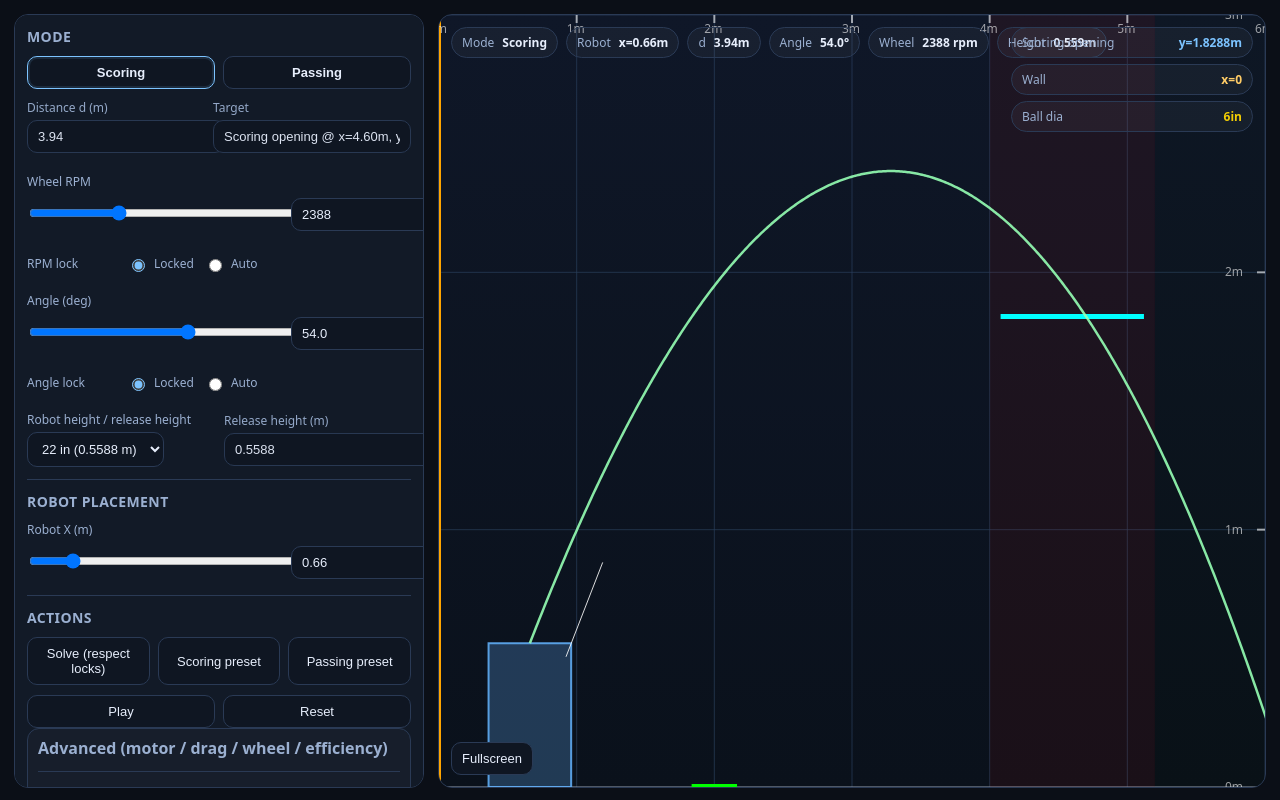
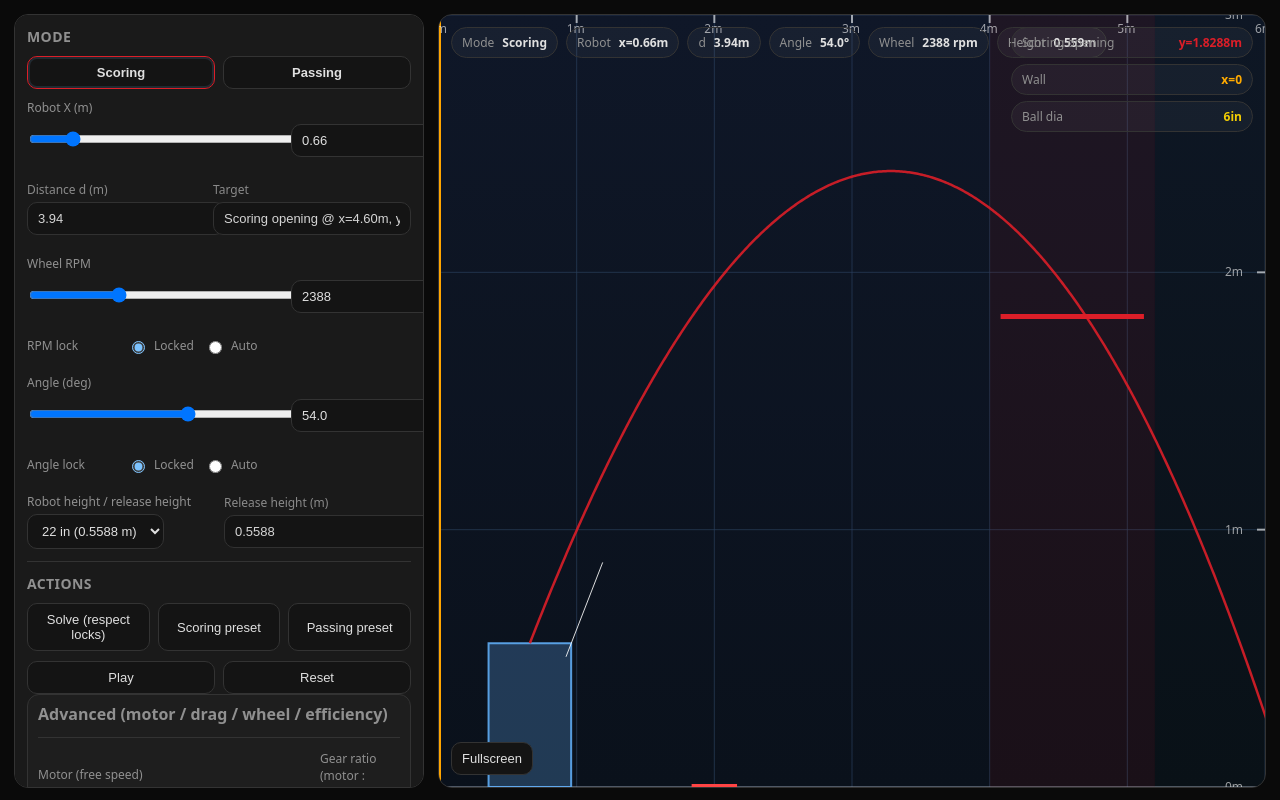
Before and after one commit to team5142/RoboDominators_2026, a plain HTML site: page src/main/java/frc/robot/TrajectoryCalculator/Rebuilt_Shooter_Trajectories.html in a window 1280 px wide. Drawn offline with Linux system fonts and the light colour scheme.

Commit message:
Updates to trajectories calculator.

```diff
--- a/src/main/java/frc/robot/TrajectoryCalculator/Rebuilt_Shooter_Trajectories.html
+++ b/src/main/java/frc/robot/TrajectoryCalculator/Rebuilt_Shooter_Trajectories.html
@@ -6,9 +6,9 @@
   <title>FRC REBUILT – Shooter Sim (Scoring / Passing)</title>
   <style>
     :root{
-      --bg:#0b0f17; --panel:#121a27; --panel2:#0f1622; --text:#e7eefc; --muted:#9bb0d1;
-      --accent:#7cc3ff; --accent2:#7dffb0; --warn:#ffcc66; --bad:#ff6b6b; --grid:#22314a;
-      --line:#2a3a55;
+      --bg:#0a0a0a; --panel:#1a1a1a; --panel2:#141414; --text:#e0e0e0; --muted:#909090;
+      --accent:#dc1e28; --accent2:#ff4444; --warn:#ffaa00; --bad:#ff3333; --grid:#2a2a2a;
+      --line:#333333;
     }
     html,body{height:100%; margin:0; background:var(--bg); color:var(--text); font-family:system-ui, -apple-system, Segoe UI, Roboto, Arial, sans-serif;}
     .wrap{display:grid; grid-template-columns: 410px 1fr; gap:14px; padding:14px; box-sizing:border-box; height:100vh;}
@@ -71,8 +71,21 @@
       <button id="btnPassing">Passing</button>
     </div>
 
-    <!-- Top controls order: Distance, RPM, Angle, Robot Height -->
+    <!-- Top controls order: Robot Placement, Distance, RPM, Angle, Robot Height -->
     <div class="topControls">
+      <!-- 1. Robot placement FIRST -->
+      <div class="row">
+        <div class="col">
+          <label id="lblRobotX">Robot X (m)</label>
+          <input id="robotX" type="range" min="0" max="3.9" step="0.01" value=".66" />
+        </div>
+        <div style="width:120px;">
+          <label>&nbsp;</label>
+          <input id="robotXNum" type="number" step="0.01" value=".66" />
+        </div>
+      </div>
+
+      <!-- 2. Distance (readonly) -->
       <div class="row readonly">
         <div class="col">
           <label>Distance d (m)</label>
@@ -84,6 +97,7 @@
         </div>
       </div>
 
+      <!-- 3. Wheel RPM -->
       <div class="row">
         <div class="col">
           <label>Wheel RPM</label>
@@ -104,6 +118,7 @@
         </div>
       </div>
 
+      <!-- 4. Angle -->
       <div class="row">
         <div class="col">
           <label>Angle (deg)</label>
@@ -124,32 +139,19 @@
         </div>
       </div>
 
+      <!-- 5. Robot height LAST -->
       <div class="row">
         <div class="col">
           <label>Robot height / release height</label>
           <select id="relH">
             <option value="0.5588" selected>22 in (0.5588 m)</option>
-            <option value="0.7620" >30 in (0.7620 m)</option>
+            <option value="0.7620">30 in (0.7620 m)</option>
           </select>
         </div>
         <div class="col readonly">
           <label>Release height (m)</label>
           <input id="relHNum" type="number" step="0.0001" value="0.5588" disabled />
         </div>
-      </div>
-    </div>
-
-    <div class="hr"></div>
-    <h2>Robot placement</h2>
-
-    <div class="row">
-      <div class="col">
-        <label id="lblRobotX">Robot X (m)</label>
-        <input id="robotX" type="range" min="0" max="3.9" step="0.01" value=".66" />
-      </div>
-      <div style="width:120px;">
-        <label>&nbsp;</label>
-        <input id="robotXNum" type="number" step="0.01" value=".66" />
       </div>
     </div>
 
@@ -224,6 +226,28 @@
           <input id="effNum" type="number" step="0.01" value="0.80" />
         </div>
       </div>
+
+      <div class="row">
+        <div class="col">
+          <label>Ball compression (in)</label>
+          <input id="compression" type="range" min="0.5" max="2.0" step="0.1" value="1.0" />
+        </div>
+        <div style="width:120px;">
+          <label>&nbsp;</label>
+          <input id="compressionNum" type="number" step="0.1" value="1.0" />
+        </div>
+      </div>
+
+      <div class="row">
+        <div class="col">
+          <label>Backspin (0..10%)</label>
+          <input id="backspin" type="range" min="0" max="10" step="0.5" value="5.0" />
+        </div>
+        <div style="width:120px;">
+          <label>&nbsp;</label>
+          <input id="backspinNum" type="number" step="0.5" value="5.0" />
+        </div>
+      </div>
     </details>
 
     <div class="kpis">
@@ -234,6 +258,7 @@
       <span class="pill"><span>flight</span> <b id="kTflight">—</b></span>
       <span class="pill"><span>motor rpm</span> <b id="kMotorRpm">—</b></span>
       <span class="pill"><span>clamp</span> <b id="kClamp">—</b></span>
+      <span class="pill"><span>exit vel</span> <b id="kExitVel">—</b></span>
     </div>
 
     <div class="hr"></div>
@@ -341,6 +366,11 @@
   const eff = document.getElementById('eff');
   const effNum = document.getElementById('effNum');
 
+  const compression = document.getElementById('compression');
+  const compressionNum = document.getElementById('compressionNum');
+  const backspin = document.getElementById('backspin');
+  const backspinNum = document.getElementById('backspinNum');
+
   const findRpm = document.getElementById('findRpm');
   const presetScoring = document.getElementById('presetScoring');
   const presetPassing = document.getElementById('presetPassing');
@@ -355,6 +385,7 @@
   const kTflight = document.getElementById('kTflight');
   const kMotorRpm = document.getElementById('kMotorRpm');
   const kClamp = document.getElementById('kClamp');
+  const kExitVel = document.getElementById('kExitVel');
 
   // overlay pills
   const ovMode = document.getElementById('ovMode');
@@ -868,6 +899,8 @@ function solveBestAngleForFixedRpm(p){
     syncRangeAndNumber(air, airNum, 3);
     syncRangeAndNumber(wheelR, wheelRNum, 4);
     syncRangeAndNumber(eff, effNum, 2);
+    syncRangeAndNumber(compression, compressionNum, 1);
+    syncRangeAndNumber(backspin, backspinNum, 1);
 
     // Release height dropdown (already meters)
     const y0 = parseFloat(relH.value);
@@ -936,6 +969,26 @@ function solveBestAngleForFixedRpm(p){
     }
     kApex.textContent = `${fmt(simCache.apexY, 2)}m`;
 
+    // Calculate exit velocity with compression/backspin
+    const compressInches = parseFloat(compression.value);
+    const backspinPercent = parseFloat(backspin.value);
+
+    // Top shaft (slower for backspin)
+    const topMultiplier = 1.0 - (backspinPercent / 100.0);
+    const bottomMultiplier = 1.0;
+
+    const topRpm = usedWheel * topMultiplier;
+    const bottomRpm = usedWheel * bottomMultiplier;
+
+    const topSpeed = wheelRpmToSpeed(topRpm, parseFloat(wheelR.value), parseFloat(eff.value));
+    const bottomSpeed = wheelRpmToSpeed(bottomRpm, parseFloat(wheelR.value), parseFloat(eff.value));
+
+    // Compression factor (more compression = higher effective velocity)
+    const compressFactor = 1.0 + (compressInches / 12.0) * 0.05; // ~5% boost per inch
+
+    const exitVel = ((topSpeed + bottomSpeed) / 2.0) * compressFactor;
+    kExitVel.textContent = `${exitVel.toFixed(2)} m/s`;
+
     // Overlay
     ovMode.textContent = (mode === Mode.SCORING) ? "Scoring" : "Passing";
     ovRobot.textContent = `x=${xR.toFixed(2)}m`;
@@ -1109,7 +1162,7 @@ ctx.clearRect(0, 0, w, h);
     // opening band at y=1.8288, width 1.0414 centered at x=4.6
     const oL = worldToScreen(SCORE_OPEN_SPAN[0], GOAL_Y, view);
     const oR = worldToScreen(SCORE_OPEN_SPAN[1], GOAL_Y, view);
-    ctx.strokeStyle = "cyan";
+    ctx.strokeStyle = "#dc1e28"; // Red opening
     ctx.lineWidth = 5;
     ctx.beginPath();
     ctx.moveTo(oL.sx, oL.sy);
@@ -1123,7 +1176,7 @@ ctx.clearRect(0, 0, w, h);
     ctx.save();
     const pL = worldToScreen(PASS_SPAN[0], 0, view);
     const pR = worldToScreen(PASS_SPAN[1], 0, view);
-    ctx.strokeStyle = "lime";
+    ctx.strokeStyle = "#ff4444"; // Light red
     ctx.lineWidth = 6;
     ctx.beginPath();
     ctx.moveTo(pL.sx, pL.sy);
@@ -1187,7 +1240,7 @@ ctx.clearRect(0, 0, w, h);
 
   function drawTrajectory(view, pts){
     ctx.save();
-    ctx.strokeStyle = "rgba(150,255,180,0.90)";
+    ctx.strokeStyle = "rgba(220,30,40,0.90)"; // Red team color
     ctx.lineWidth = 2.5;
     ctx.beginPath();
     for (let i=0;i<pts.length;i++){
@@ -1201,7 +1254,7 @@ ctx.clearRect(0, 0, w, h);
 
 function drawBalls(view, pts, t){
   ctx.save();
-  ctx.fillStyle = "yellow";   // restore yellow balls
+  ctx.fillStyle = "#dc1e28"; // Red ball
 
   for(const t0 of anim.shots){
     const localT = t - t0;
@@ -1246,7 +1299,7 @@ function drawBalls(view, pts, t){
     const rPix = Math.abs(pR.sx - p.sx);
 
     ctx.save();
-    ctx.fillStyle = "yellow";
+    ctx.fillStyle = "#dc1e28";
     ctx.beginPath();
     ctx.arc(p.sx, p.sy, rPix, 0, Math.PI*2);
     ctx.fill();
@@ -1405,6 +1458,12 @@ function applyMode(){
   eff.addEventListener("input", onInput);
   effNum.addEventListener("input", onInput);
 
+  // Compression and backspin controls
+  compression.addEventListener('input', onInput);
+  compressionNum.addEventListener('input', onInput);
+  backspin.addEventListener('input', onInput);
+  backspinNum.addEventListener('input', onInput);
+
   // Lock radios (Auto/Locked)
   rpmLocked.addEventListener("change", onInput);
   rpmAuto.addEventListener("change", onInput);
```
Also changed, not shown: 1 other file.
